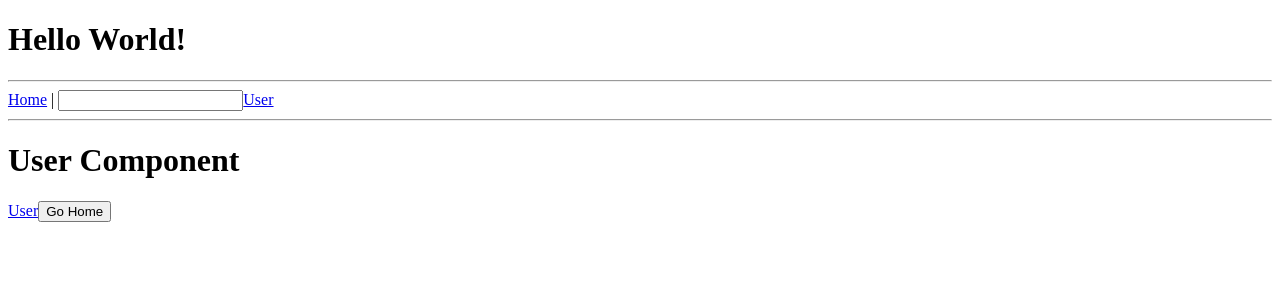
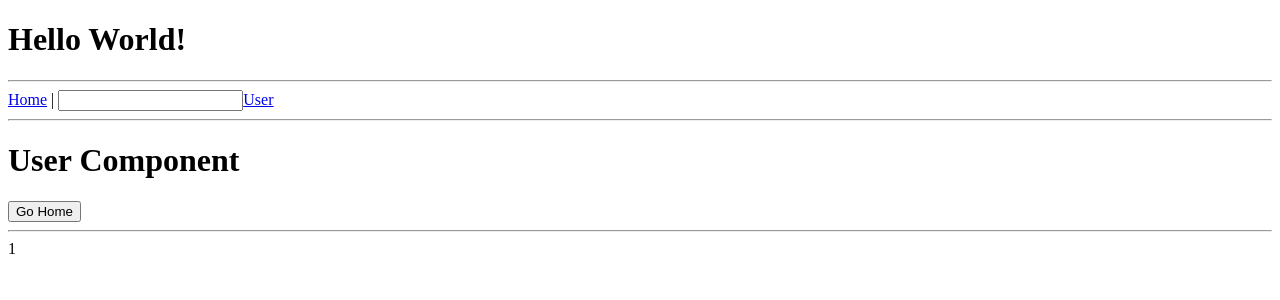
Before and after one commit to gpbacang/angular-routing, an Angular app: page /user/1 in a window 1280 px wide. Shown: the top 300 px of the page. Built offline with nearby package versions, Linux system fonts and the light colour scheme.

Commit message:
Add fetching route params

```diff
--- a/src/app/user/user.component.ts
+++ b/src/app/user/user.component.ts
@@ -1,18 +1,32 @@
-import { Component } from '@angular/core';
-import { Router } from '@angular/router';
+import { Component, OnDestroy } from '@angular/core';
+import { Router, ActivatedRoute } from '@angular/router';
+import { Subscription } from "rxjs/Rx";
 
 @Component({
   selector: 'app-user-component',
   template: `
       <h1>User Component</h1>
-      <a [routerLink]="['/user']">User</a>
       <button (click)="onNavigate()">Go Home</button>
+      <hr>
+      {{id}}
     `
   })
-export class UserComponent {
-  constructor(private router: Router) {}
+export class UserComponent implements OnDestroy {
+  private subscription: Subscription;
+
+  id: string;
+
+  constructor(private router: Router, private activatedRoute: ActivatedRoute) {
+    this.subscription = activatedRoute.params.subscribe(
+      (param: any) => this.id = param['id']
+    );
+  }
 
   onNavigate(){
     this.router.navigate(['/']);
   }
+
+  ngOnDestroy() {
+    this.subscription.unsubscribe();
+  }
 }
```
